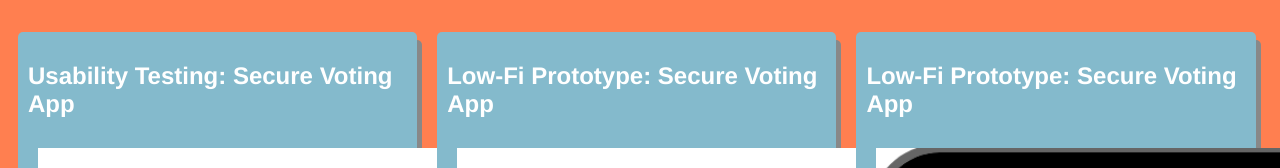
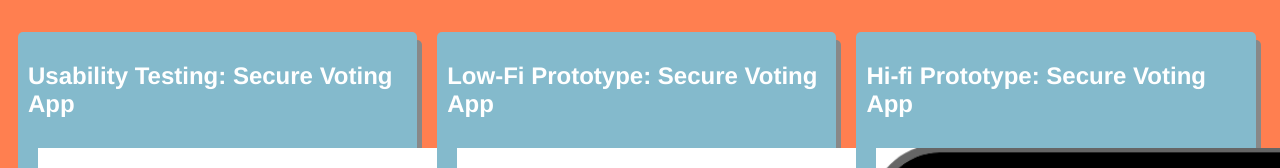
Before and after one commit to suhibl032/suhibl032.github.io, a plain HTML site: page index.html in a window 1280 px wide. Shown: the part 1863-2031 px from the top of the page. Drawn offline with Linux system fonts and the light colour scheme.

Commit message:
Add files via upload

```diff
--- a/index.html
+++ b/index.html
@@ -93,7 +93,7 @@
 
         <!-- Hi-fi Prototype Assignment-->
         <section class="assignment">
-            <a href="files/hifi prototype/index.html"><h2>Low-Fi Prototype: Secure Voting App</h2></a>
+            <a href="files/hifi prototype/index.html"><h2>Hi-fi Prototype: Secure Voting App</h2></a>
             <a href="files/hifi prototype/index.html"><img src="images/hifi.png"></a>
 
                 <p>
```
